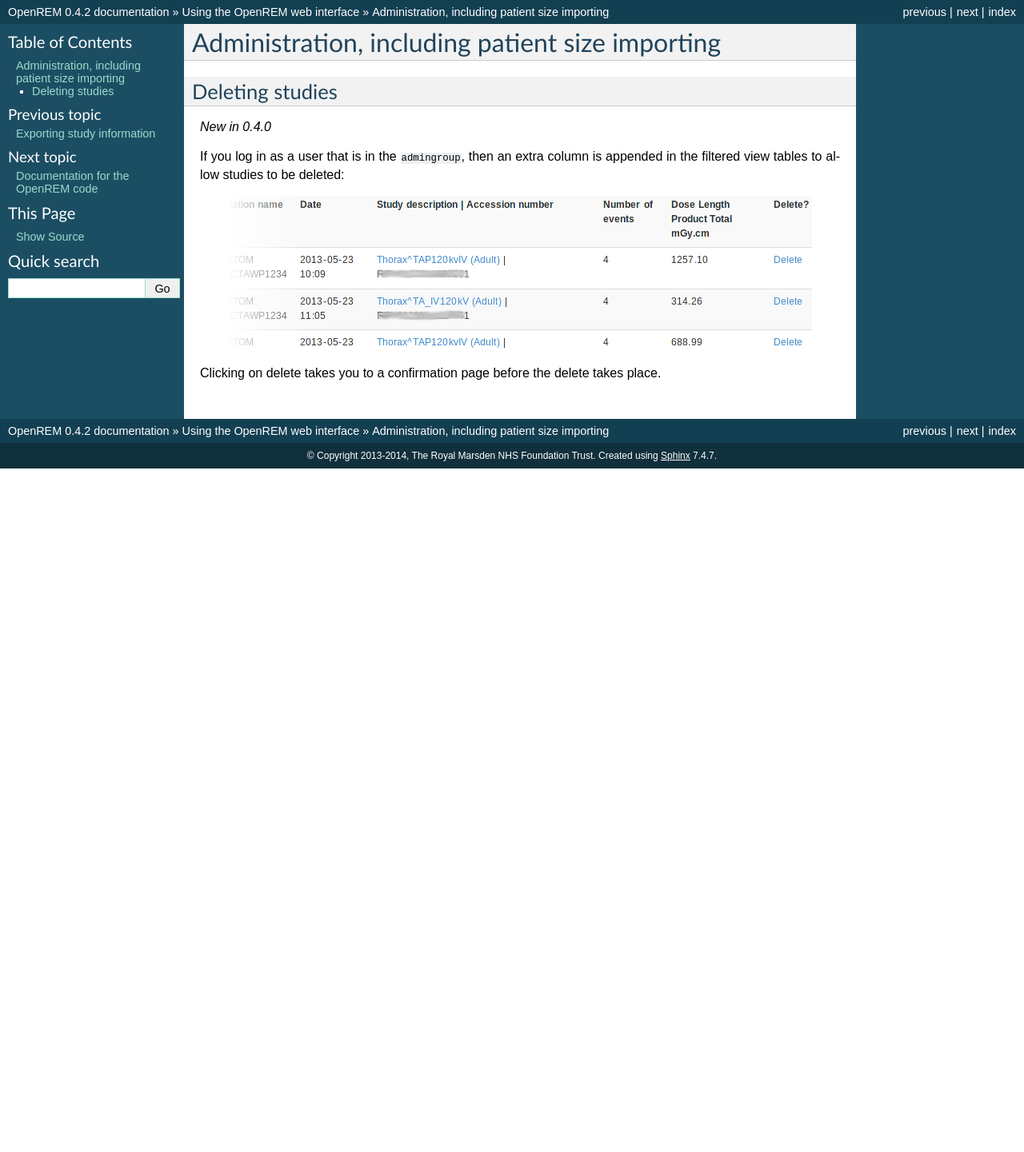
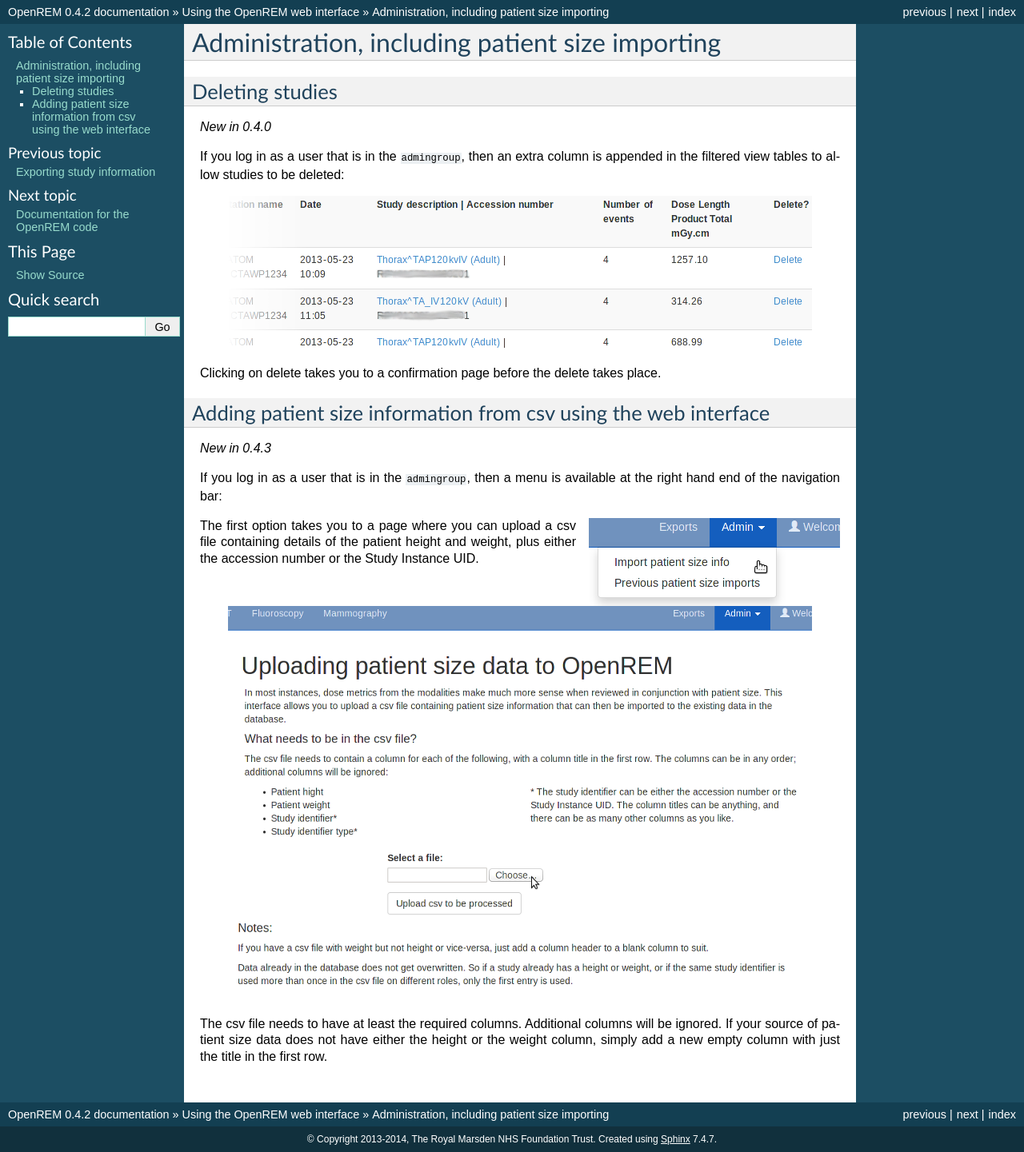
Before and after one commit to ckswilliams/modOpenREM, a Sphinx documentation site: the page built from docs/interface_administration.rst, in a window 1280 px wide. Shown: the whole page at 80% size. Built offline with Sphinx 7.4.7, drawn with Linux system fonts in a browser that asks for light colours; before the commit the page ends 900 px from its top, so only the background shows below that.

Commit message:
Starting to document the patient size import process using the web interface. Refs #103.

```diff
--- a/docs/interface_administration.rst
+++ b/docs/interface_administration.rst
@@ -15,3 +15,31 @@
     :alt: Deleting studies
 
 Clicking on delete takes you to a confirmation page before the delete takes place.
+
+Adding patient size information from csv using the web interface
+================================================================
+*New in 0.4.3*
+
+If you log in as a user that is in the ``admingroup``, then a menu is
+available at the right hand end of the navigation bar:
+
+.. image:: img/AdminImportMenu.png
+    :width: 314px
+    :align: right
+    :height: 110px
+    :alt: Admin import patient size data menu
+
+The first option takes you to a page where you can upload a csv file
+containing details of the patient height and weight, plus either the
+accession number or the Study Instance UID.
+
+.. image:: img/AdminUploadPtSzCSV.png
+    :width: 730px
+    :align: center
+    :height: 497px
+    :alt: Uploading CSV files containing patient size information
+
+The csv file needs to have at least the required columns. Additional columns
+will be ignored. If your source of patient size data does not have either the
+height or the weight column, simply add a new empty column with just the title
+in the first row.
```
Also changed, not shown: docs/img/AdminImportMenu.png (added), docs/img/AdminUploadPtSzCSV.png (added).
